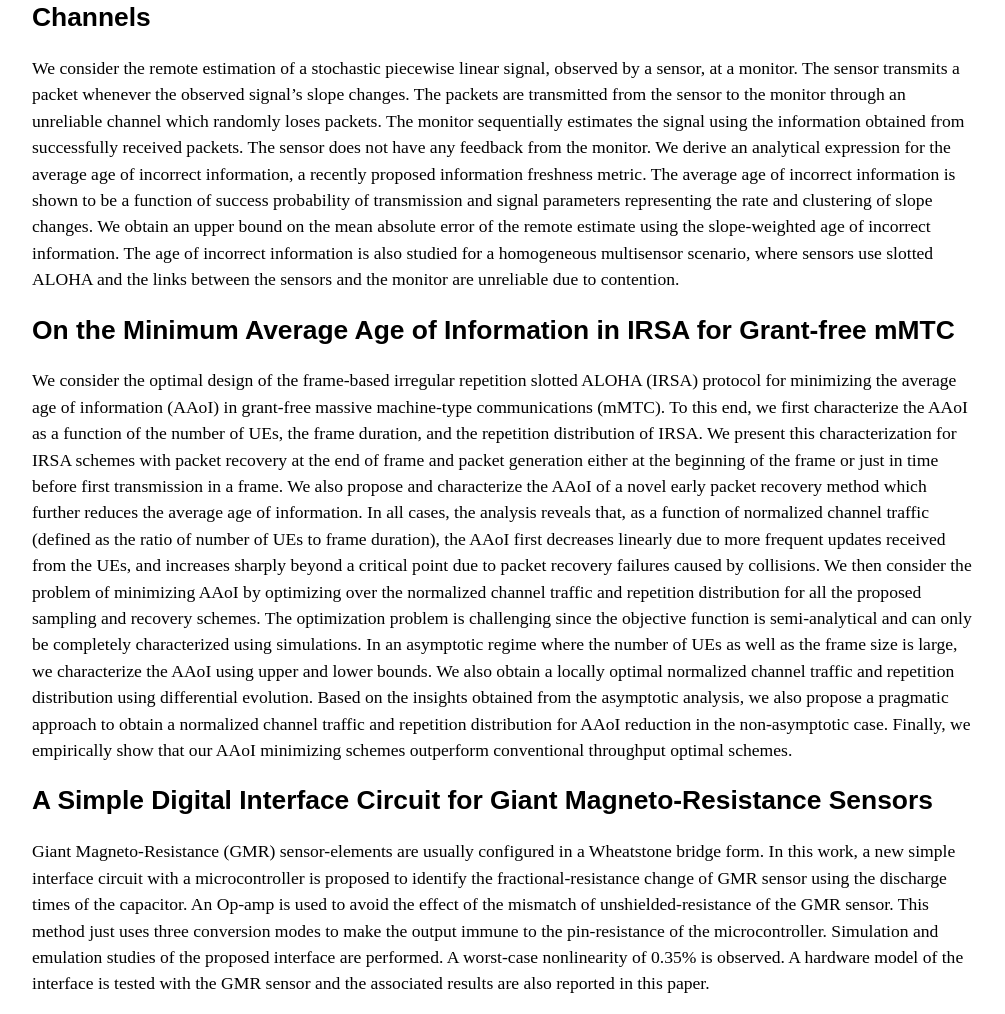
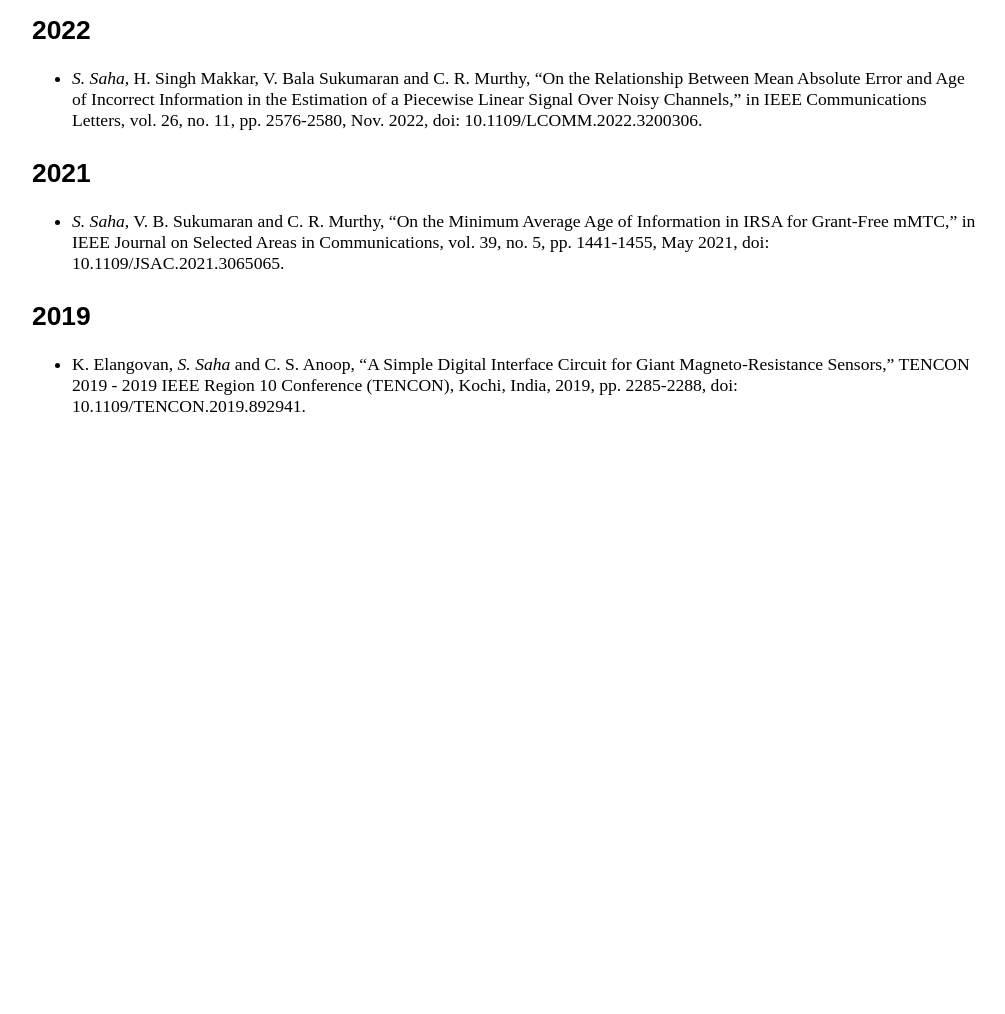
Before and after one commit to subhamsaha1997/subhamsaha.github.io, a plain HTML site: page index.html in a window 1280 px wide. Shown: the part 634-1648 px from the top of the page, without its empty margins (136-1141 px from the left). After the commit the page ends 1074 px from the top, so only its background shows below. Drawn offline with Linux system fonts and the light colour scheme.

Commit message:
Shorten publication section.

```diff
--- a/index.html
+++ b/index.html
@@ -50,75 +50,31 @@ treks, hikes, and activities like running and swimming.</p>
 <li>B.Tech, Electronics and Communication Engineering, Indian Institute
 of Space Science and Technology, 2020.</li>
 </ul>
-<h1 id="research">Research</h1>
-<h2
-id="on-the-relationship-between-mean-absolute-error-and-age-of-incorrect-information-in-the-estimation-of-a-piecewise-linear-signal-over-noisy-channels">On
-the Relationship Between Mean Absolute Error and Age of Incorrect
-Information in the Estimation of a Piecewise Linear Signal Over Noisy
-Channels</h2>
-<p>We consider the remote estimation of a stochastic piecewise linear
-signal, observed by a sensor, at a monitor. The sensor transmits a
-packet whenever the observed signal’s slope changes. The packets are
-transmitted from the sensor to the monitor through an unreliable channel
-which randomly loses packets. The monitor sequentially estimates the
-signal using the information obtained from successfully received
-packets. The sensor does not have any feedback from the monitor. We
-derive an analytical expression for the average age of incorrect
-information, a recently proposed information freshness metric. The
-average age of incorrect information is shown to be a function of
-success probability of transmission and signal parameters representing
-the rate and clustering of slope changes. We obtain an upper bound on
-the mean absolute error of the remote estimate using the slope-weighted
-age of incorrect information. The age of incorrect information is also
-studied for a homogeneous multisensor scenario, where sensors use
-slotted ALOHA and the links between the sensors and the monitor are
-unreliable due to contention.</p>
-<h2
-id="on-the-minimum-average-age-of-information-in-irsa-for-grant-free-mmtc">On
-the Minimum Average Age of Information in IRSA for Grant-free mMTC</h2>
-<p>We consider the optimal design of the frame-based irregular
-repetition slotted ALOHA (IRSA) protocol for minimizing the average age
-of information (AAoI) in grant-free massive machine-type communications
-(mMTC). To this end, we first characterize the AAoI as a function of the
-number of UEs, the frame duration, and the repetition distribution of
-IRSA. We present this characterization for IRSA schemes with packet
-recovery at the end of frame and packet generation either at the
-beginning of the frame or just in time before first transmission in a
-frame. We also propose and characterize the AAoI of a novel early packet
-recovery method which further reduces the average age of information. In
-all cases, the analysis reveals that, as a function of normalized
-channel traffic (defined as the ratio of number of UEs to frame
-duration), the AAoI first decreases linearly due to more frequent
-updates received from the UEs, and increases sharply beyond a critical
-point due to packet recovery failures caused by collisions. We then
-consider the problem of minimizing AAoI by optimizing over the
-normalized channel traffic and repetition distribution for all the
-proposed sampling and recovery schemes. The optimization problem is
-challenging since the objective function is semi-analytical and can only
-be completely characterized using simulations. In an asymptotic regime
-where the number of UEs as well as the frame size is large, we
-characterize the AAoI using upper and lower bounds. We also obtain a
-locally optimal normalized channel traffic and repetition distribution
-using differential evolution. Based on the insights obtained from the
-asymptotic analysis, we also propose a pragmatic approach to obtain a
-normalized channel traffic and repetition distribution for AAoI
-reduction in the non-asymptotic case. Finally, we empirically show that
-our AAoI minimizing schemes outperform conventional throughput optimal
-schemes.</p>
-<h2
-id="a-simple-digital-interface-circuit-for-giant-magneto-resistance-sensors">A
-Simple Digital Interface Circuit for Giant Magneto-Resistance
-Sensors</h2>
-<p>Giant Magneto-Resistance (GMR) sensor-elements are usually configured
-in a Wheatstone bridge form. In this work, a new simple interface
-circuit with a microcontroller is proposed to identify the
-fractional-resistance change of GMR sensor using the discharge times of
-the capacitor. An Op-amp is used to avoid the effect of the mismatch of
-unshielded-resistance of the GMR sensor. This method just uses three
-conversion modes to make the output immune to the pin-resistance of the
-microcontroller. Simulation and emulation studies of the proposed
-interface are performed. A worst-case nonlinearity of 0.35% is observed.
-A hardware model of the interface is tested with the GMR sensor and the
-associated results are also reported in this paper.</p>
+<h1 id="publication">Publication</h1>
+<p>Statistics: <a
+href="https://scholar.google.com/citations?user=6ZqveaIAAAAJ&amp;hl=en">Google
+Scholar</a></p>
+<h2 id="section">2022</h2>
+<ul>
+<li><em>S. Saha</em>, H. Singh Makkar, V. Bala Sukumaran and C. R.
+Murthy, “On the Relationship Between Mean Absolute Error and Age of
+Incorrect Information in the Estimation of a Piecewise Linear Signal
+Over Noisy Channels,” in IEEE Communications Letters, vol. 26, no. 11,
+pp. 2576-2580, Nov. 2022, doi: 10.1109/LCOMM.2022.3200306.</li>
+</ul>
+<h2 id="section-1">2021</h2>
+<ul>
+<li><em>S. Saha</em>, V. B. Sukumaran and C. R. Murthy, “On the Minimum
+Average Age of Information in IRSA for Grant-Free mMTC,” in IEEE Journal
+on Selected Areas in Communications, vol. 39, no. 5, pp. 1441-1455, May
+2021, doi: 10.1109/JSAC.2021.3065065.</li>
+</ul>
+<h2 id="section-2">2019</h2>
+<ul>
+<li>K. Elangovan, <em>S. Saha</em> and C. S. Anoop, “A Simple Digital
+Interface Circuit for Giant Magneto-Resistance Sensors,” TENCON 2019 -
+2019 IEEE Region 10 Conference (TENCON), Kochi, India, 2019,
+pp. 2285-2288, doi: 10.1109/TENCON.2019.892941.</li>
+</ul>
 </body>
 </html>
--- a/style.css
+++ b/style.css
@@ -44,11 +44,6 @@ body {
 p {
 	font-family: serif;
 	line-height: 150%;
-	// overflow: hidden;
-	// text-overflow: ellipsis;
-	// display: -webkit-box;
-	// -webkit-line-clamp: 3;
-	// -webkit-box-orient: vertical;
 }
 
 #content > * {
@@ -262,8 +257,8 @@ footer {
 
 .profile {
   display: inline-block;
-  width: 150px;
-  height: 150px;
+  width: 200px;
+  height: 200px;
   border-radius: 50%;
 	float: right;
 }
```
Also changed, not shown: 2 other files.
